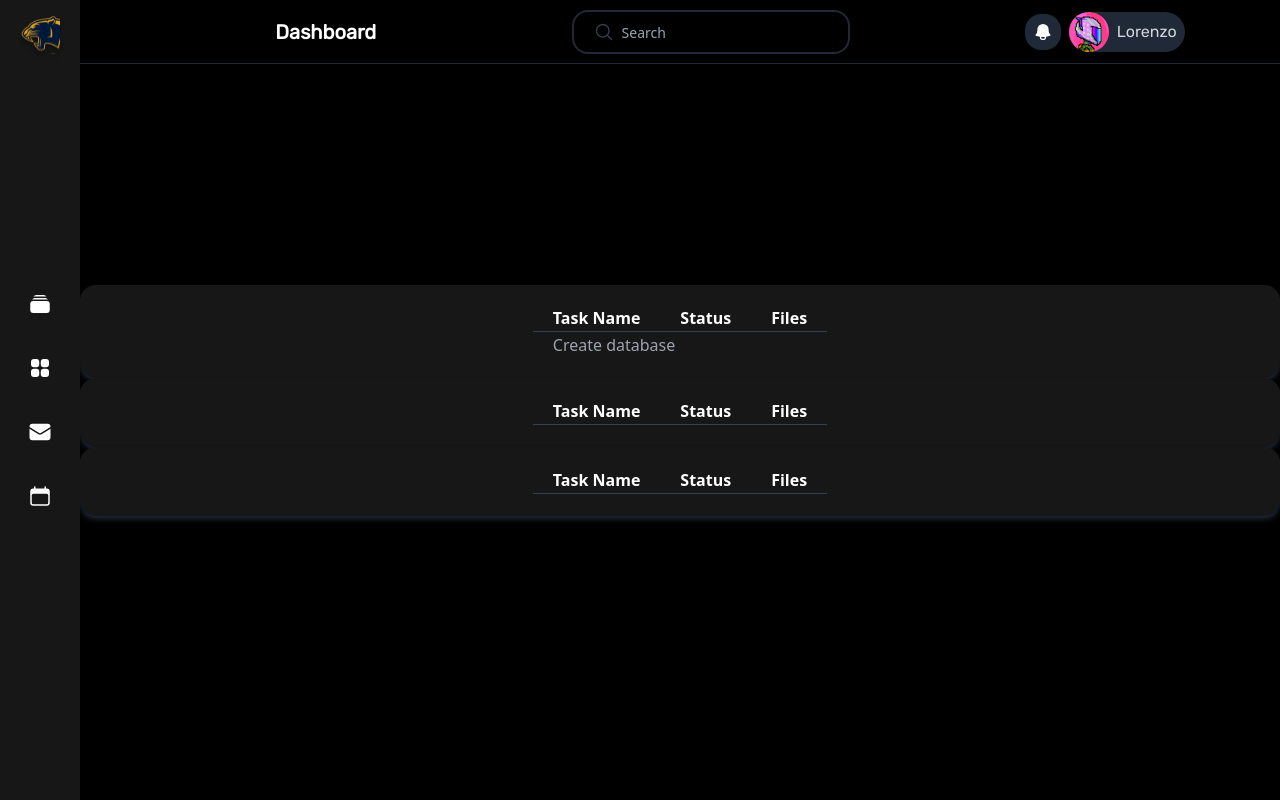
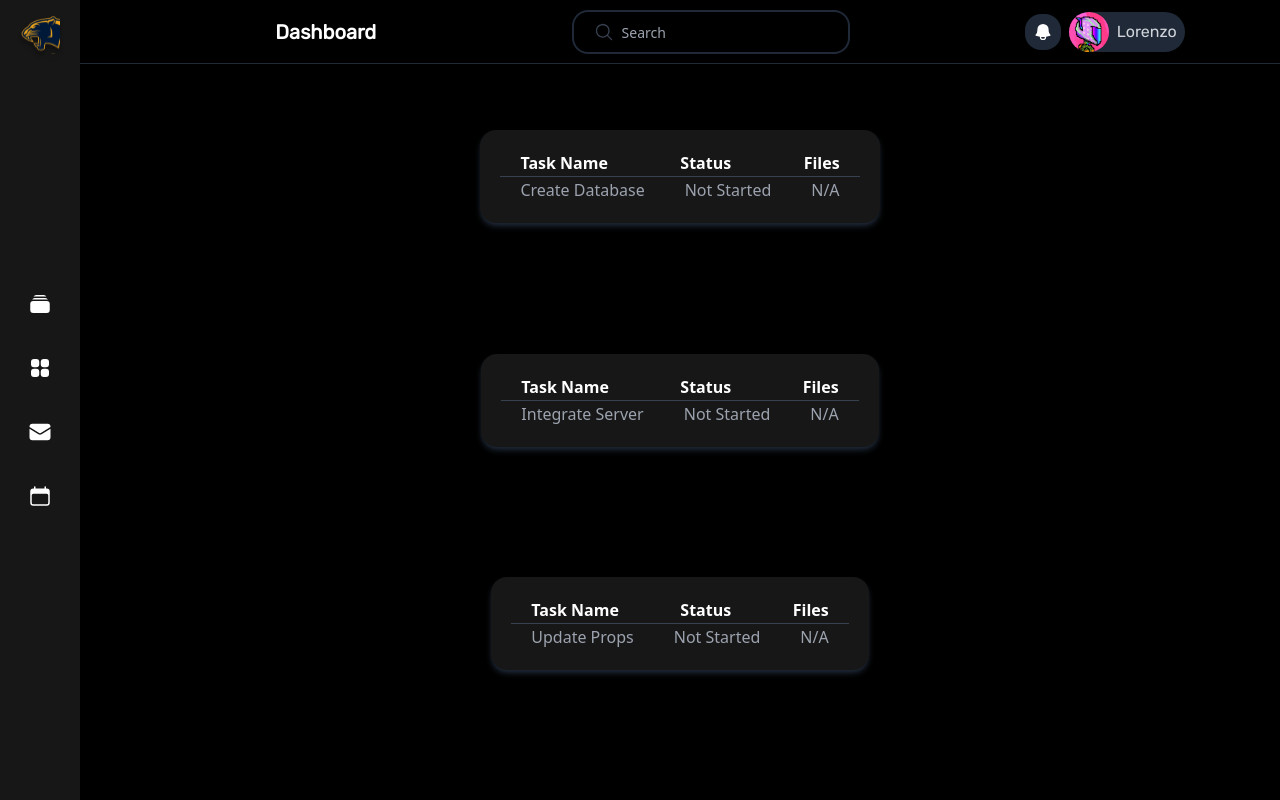
Before and after one commit to LoreMontero/moto-dash, a React (Create React App) app: page /Workspace in a window 1280 px wide. Built offline with nearby package versions, Linux system fonts and the light colour scheme.

Commit message:
Spaced out the tables in the workspace page, added a shadow to the tables and added custom props to them as well. Also added an animation to the buttons that changes their size when you hover on them.

```diff
--- a/src/components/Tables.jsx
+++ b/src/components/Tables.jsx
@@ -1,6 +1,6 @@
 const Tables = (props) => {
     return (
-        <div className="flex justify-center bg-neutral-900 shadow-md shadow-gray-800 rounded-2xl p-5">
+        <div className="flex justify-center bg-neutral-900 shadow-md shadow-gray-800 w-fit rounded-2xl p-5">
             <table className="table-auto">
                 <thead className="border-b border-gray-700">
                     <tr className="flex justify-between">
--- a/src/scenes/Workspace.jsx
+++ b/src/scenes/Workspace.jsx
@@ -2,21 +2,21 @@ import Tables from '../components/Tables';
 
 const Workspace = () => {
     return (
-        <div className="flex flex-col ">
+        <div className="flex flex-col justify-evenly items-center h-screen">
             <Tables
-                name="Create database"
-                status=""
-                file=""
+                name="Create Database"
+                status="Not Started"
+                file="N/A"
             />
             <Tables
-                name=""
-                status=""
-                file=""
+                name="Integrate Server"
+                status="Not Started"
+                file="N/A"
             />
             <Tables
-                name=""
-                status=""
-                file=""
+                name="Update Props"
+                status="Not Started"
+                file="N/A"
             />
         </div>
     );
--- a/src/scenes/global/Sidebar.jsx
+++ b/src/scenes/global/Sidebar.jsx
@@ -10,22 +10,22 @@ const Sidebar = () => {
                     <img src={logo} alt="Motorsport Logo" />
                 </div>
                 <div className="flex flex-col items-center p-5 m-auto gap-6">
-                    <div className="flex items-center text-white hover:bg-blue-600 rounded-2xl duration-300 p-2 w-fit">
+                    <div className="flex items-center text-white hover:bg-blue-600 hover:scale-110 rounded-2xl duration-300 p-2 w-fit">
                         <a href="/">
                             <RectangleStackIcon className="w-6"/>
                         </a>
                     </div>
-                    <div className="flex items-center text-white hover:bg-blue-600 rounded-2xl duration-300 p-2 w-fit">
+                    <div className="flex items-center text-white hover:bg-blue-600 hover:scale-110 rounded-2xl duration-300 p-2 w-fit">
                         <a href="/Workspace">
                             <Squares2X2Icon className="w-6"/>
                         </a>
                     </div>
-                    <div className="flex items-center text-white hover:bg-blue-600 rounded-2xl duration-300 p-2 w-fit">
+                    <div className="flex items-center text-white hover:bg-blue-600 hover:scale-110 rounded-2xl duration-300 p-2 w-fit">
                         <a href="/Inbox">
                             <EnvelopeIcon className="w-6"/>
                         </a>
                     </div>
-                    <div className="flex items-center text-white hover:bg-blue-600 rounded-2xl duration-300 p-2 w-fit">
+                    <div className="flex items-center text-white hover:bg-blue-600 hover:scale-110 rounded-2xl duration-300 p-2 w-fit">
                         <a href="/Events">
                             <CalendarIcon className="w-6"/>
                         </a>
--- a/src/scenes/global/Topbar.jsx
+++ b/src/scenes/global/Topbar.jsx
@@ -19,10 +19,10 @@ const Topbar = () => {
                     />
             </div>
             <div className="flex justify-center items-center gap-2">
-                <button className="p-2 bg-gray-800 rounded-2xl hover:bg-blue-600">
+                <button className="p-2 bg-gray-800 rounded-2xl hover:bg-blue-600 hover:scale-110 duration-300">
                     <BellIcon className="fill-white w-5"/>
                 </button>
-                <button className="flex items-center gap-2 pr-2 hover:bg-blue-600 round-2xl bg-gray-800 rounded-full">
+                <button className="flex items-center gap-2 pr-2 duration-300 hover:bg-blue-600 hover:scale-110 round-2xl bg-gray-800 rounded-full">
                     <img src={motorHead} alt="pfp" className="w-10 ml-0 rounded-full" />
                     <span className="text-gray-300 rubic">Lorenzo</span>
                 </button>
```
